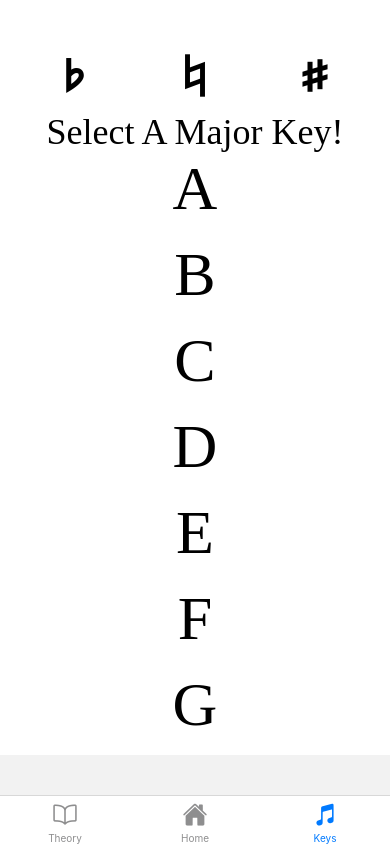
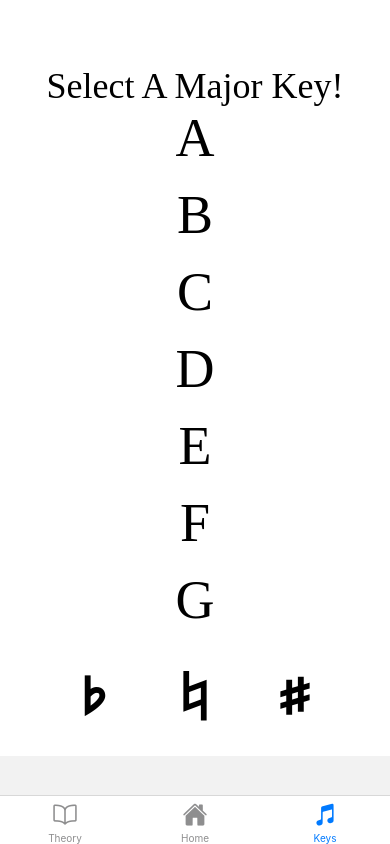
Before and after one commit to Robn8/Thelonious, a React Native app: screen /Keys in a window 390 px wide. Built offline with nearby package versions, Linux system fonts and the light colour scheme.

Commit message:
Native packages updated, safe-area-context,react-native-screens,react-navigation.

```diff
--- a/src/Components/KeyDetails.js
+++ b/src/Components/KeyDetails.js
@@ -11,7 +11,7 @@ const KeyDetails = ({ result }) => {
 
 const styles = StyleSheet.create({
     letterStyle: {
-        fontSize: 62,
+        fontSize: 54,
         marginBottom: 0,
         color: 'black',
         fontFamily: 'Marker Felt',
--- a/src/Data/CagedChart.js
+++ b/src/Data/CagedChart.js
@@ -2,21 +2,26 @@ export const CagedChart = [
     {
         chartName: 'Ioanian Mode',
         source: require('../../assets/CagedPics/CShape.png'),
+        id: 1,
     },
     {
         chartName: 'Dorian Mode',
         source: require('../../assets/CagedPics/AShape.png'),
+        id: 2,
     },
     {
         chartName: 'Phrygian Mode',
         source: require('../../assets/CagedPics/GShape.png'),
+        id: 3,
     },
     {
         chartName: 'Lydian Mode',
         source: require('../../assets/CagedPics/EShape.png'),
+        id: 4,
     },
     {
         chartName: 'Mixolydian Mode',
         source: require('../../assets/CagedPics/DShape.png'),
+        id: 5,
     },
 ];
--- a/src/Data/TheoryData.js
+++ b/src/Data/TheoryData.js
@@ -67,5 +67,4 @@ vii° (Leading Tone): The seventh note (B in the key of C major) forms the vii°
       Parallel Major and Minor: It's important to differentiate between relative minor and parallel minor. A parallel minor shares the same tonic as the major key but has a different key signature. For example, the parallel minor of C major is C minor, which has three flats (Bb, Eb, Ab).
 
       Understanding relative minors is valuable in music composition, improvisation, and analysis. It allows musicians to explore the emotional range of a key and create more nuanced and expressive musical compositions.` },
-    // Add more items as needed
   ];
--- a/src/Screens/CagedScreen.js
+++ b/src/Screens/CagedScreen.js
@@ -7,12 +7,13 @@ const CagedScreen = () => {
         <View>
             <FlatList
              data={ CagedChart }
+             keyExtractor={(item) => item.id}
              renderItem={({ item }) => (
                 <View>
                   <Image
-                    source={item.source}
+                    source={typeof item.source === 'string' ? { uri: item.source } : item.source}
                     style={{ width: 420, height: 450 }}
-                />
+                  />
                 </View>
              )}
             />
@@ -20,6 +21,6 @@ const CagedScreen = () => {
     )
 };
 
-const styles =StyleSheet.create({});
+const styles = StyleSheet.create({});
 
 export default CagedScreen;
--- a/src/Screens/HomeScreen.js
+++ b/src/Screens/HomeScreen.js
@@ -1,8 +1,10 @@
-import { Text, View, StyleSheet, TouchableOpacity } from 'react-native';
+import { Text, View, StyleSheet, TouchableOpacity, ImageBackground } from 'react-native';
 import React from 'react';
 
 const HomeScreen = ({ navigation }) => {
+
     return (
+
         <View style={styles.container}>
             <Text>Thelonious Music Theory App</Text>
             <TouchableOpacity onPress={() => navigation.navigate('Keys')}>
@@ -18,6 +20,7 @@ const HomeScreen = ({ navigation }) => {
                 <Text style={styles.btnText}>Chord Progressions</Text>
             </TouchableOpacity>
         </View>
+
     )
 };
 
@@ -32,7 +35,11 @@ const styles = StyleSheet.create({
         fontSize: 36,
         marginBottom: 10,
         fontFamily: 'Marker Felt'
-    }
+    },
+    background: {
+        flex: 1, // Ensure the background image covers the entire screen
+        resizeMode: 'cover', // Ensure the image covers the background
+      },
 });
 
 export default HomeScreen;
--- a/src/Screens/SelectScreen.js
+++ b/src/Screens/SelectScreen.js
@@ -16,6 +16,8 @@ const SelectScreen = () => {
 
   return (
     <View style={styles.container}>
+      <Text style={styles.header}>Select A Major Key!</Text>
+      <KeyList selectedOption={selectedOption} />
       <View style={styles.optionContainer}>
         <FlatList
           data={options}
@@ -24,8 +26,7 @@ const SelectScreen = () => {
               style={styles.optionButton}
               onPress={() => setSelectedOption(item.value)}
             >
-              <MaterialCommunityIcons name={item.icon} size={60} color="black" />
-
+              <MaterialCommunityIcons name={item.icon} size={70} color="black" />
             </TouchableOpacity>
           )}
           numColumns={1} // Set numColumns to 1 to display items in a single column
@@ -34,8 +35,6 @@ const SelectScreen = () => {
           style={{ alignSelf: 'center' }}
         />
       </View>
-      <Text style={styles.header}>Select A Major Key!</Text>
-      <KeyList selectedOption={selectedOption} />
     </View>
   )
 };
@@ -47,7 +46,7 @@ const styles = StyleSheet.create({
   header: {
     fontSize: 36,
     marginBottom: 0,
-    marginTop: -25,
+    marginTop: 65,
     color: 'black',
     fontFamily: 'Marker Felt',
     alignSelf: 'center'
@@ -56,16 +55,16 @@ const styles = StyleSheet.create({
     flexDirection: 'row', // Set direction to row
     justifyContent: 'center',
     alignItems: 'center',
-    marginTop: 15,
+    marginTop: 0,
     marginLeft: 0
   },
   // size and prop of btns
   optionButton: {
     marginHorizontal: 0,
-    padding: 30,
+    padding: 15,
     backgroundColor: 'white',
     marginTop: 0,
-    marginBottom: 0,
+    marginBottom: 10,
   },
 
 });
```
Also changed, not shown: package.json (+15 -10 lines), 1 other file (tests, documents, lock files or other folders).
